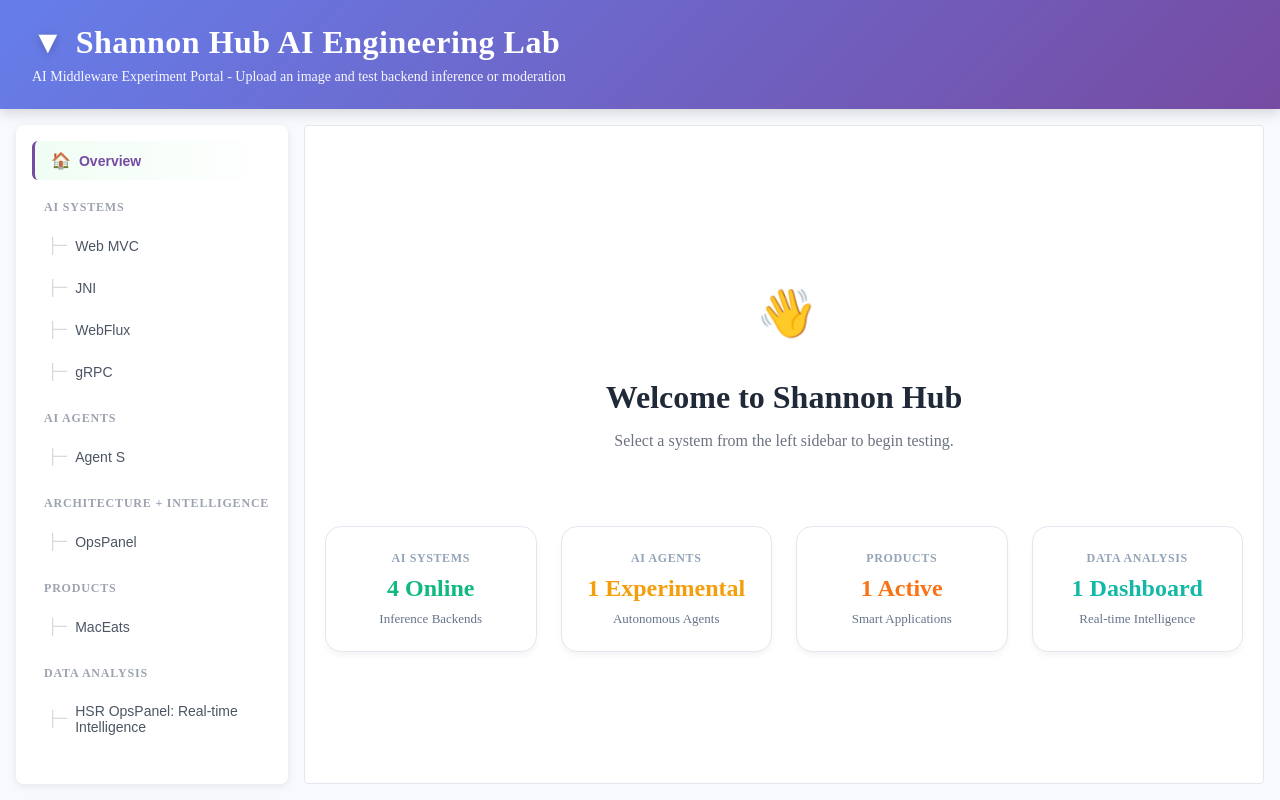
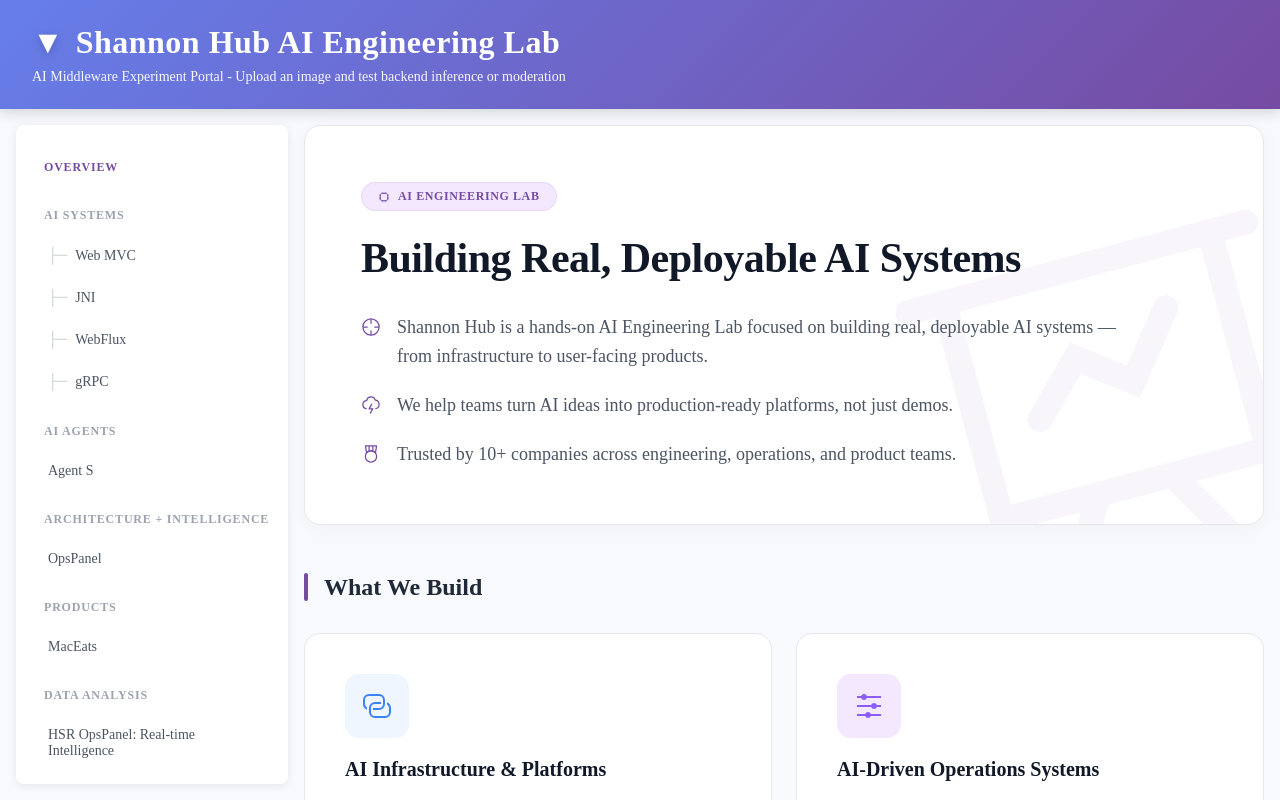
Before and after one commit to EvanZhao119/ai-middleware-frontend, a Vue app: page /ai-lab/portal in a window 1280 px wide. Built offline with nearby package versions, Linux system fonts and the light colour scheme.

Commit message:
AI Lab Overview

```diff
--- a/src/components/portal/OverviewPanel.vue
+++ b/src/components/portal/OverviewPanel.vue
@@ -1,86 +1,296 @@
 <template>
-  <section class="overview-panel">
-    <el-card shadow="hover" class="overview-card">
-      <div class="welcome-header">
-        <span class="welcome-icon">👋</span>
-        <h2>Welcome to Shannon Hub</h2>
-        <p>Select a system from the left sidebar to begin testing.</p>
+  <div class="overview-content">
+    <section class="hero-section">
+      <div class="hero-card white-theme">
+        <div class="hero-text full-width">
+          <div class="badge-row">
+            <div class="logo-badge purple-accent">
+              <el-icon><Cpu /></el-icon> AI ENGINEERING LAB
+            </div>
+          </div>
+          <h1 class="hero-title dark-text">Building Real, Deployable AI Systems</h1>
+
+          <div class="desc-list">
+            <div class="desc-row">
+              <el-icon class="desc-icon purple-icon"><Aim /></el-icon>
+              <p class="hero-desc dark-text">
+                Shannon Hub is a hands-on AI Engineering Lab focused on building real, deployable AI systems — from infrastructure to user-facing products.
+              </p>
+            </div>
+            <div class="desc-row">
+              <el-icon class="desc-icon purple-icon"><Lightning /></el-icon>
+              <p class="hero-desc dark-text">
+                We help teams turn AI ideas into production-ready platforms, not just demos.
+              </p>
+            </div>
+            <div class="desc-row">
+              <el-icon class="desc-icon purple-icon"><Medal /></el-icon>
+              <p class="hero-desc dark-text">
+                Trusted by 10+ companies across engineering, operations, and product teams.
+              </p>
+            </div>
+          </div>
+        </div>
+
+        <div class="hero-decoration purple-faint">
+          <el-icon><DataLine /></el-icon>
+        </div>
+      </div>
+    </section>
+
+    <section class="section-container">
+      <div class="section-header">
+        <div class="header-line"></div>
+        <h2>What We Build</h2>
+      </div>
+      <div class="grid-2x2">
+        <el-card shadow="hover" class="feature-card">
+          <div class="card-icon blue-bg"><el-icon><Connection /></el-icon></div>
+          <h3>AI Infrastructure & Platforms</h3>
+          <p>Production-ready AI backends designed for enterprise systems, ensuring stability and scalability.</p>
+        </el-card>
+
+        <el-card shadow="hover" class="feature-card">
+          <div class="card-icon purple-bg"><el-icon><Operation /></el-icon></div>
+          <h3>AI-Driven Operations Systems</h3>
+          <p>AI-powered tools and middleware that automate complex workflows and operational decisions.</p>
+        </el-card>
+
+        <el-card shadow="hover" class="feature-card">
+          <div class="card-icon orange-bg"><el-icon><Box /></el-icon></div>
+          <h3>Productize & Localize Solutions</h3>
+          <p>Turning raw AI capabilities into tangible products tailored for small teams and specific markets.</p>
+        </el-card>
+
+        <el-card shadow="hover" class="feature-card">
+          <div class="card-icon teal-bg"><el-icon><PieChart /></el-icon></div>
+          <h3>Data Intelligence & Dashboards</h3>
+          <p>Unified analytics interfaces that visualize complex data streams and turn data into action.</p>
+        </el-card>
+      </div>
+    </section>
+
+    <section class="section-container">
+      <div class="section-header">
+        <div class="header-line"></div>
+        <h2>How We Build</h2>
+      </div>
+      <div class="grid-1x3">
+        <div class="process-card">
+          <div class="process-icon-wrapper"><el-icon><OfficeBuilding /></el-icon></div>
+          <h4>Production-Grade Architecture</h4>
+          <p>System-level AI design focused on robustness, not just prototyping.</p>
+        </div>
+
+        <div class="process-card">
+          <div class="process-icon-wrapper"><el-icon><Coffee /></el-icon></div>
+          <h4>Java-Based AI Platforms</h4>
+          <p>Reactive, high-performance, and scalable backend systems.</p>
+        </div>
+
+        <div class="process-card">
+          <div class="process-icon-wrapper"><el-icon><Switch /></el-icon></div>
+          <h4>Enterprise Integration</h4>
+          <p>Seamless integration of LLMs, microservices, and complex data pipelines.</p>
+        </div>
+      </div>
+    </section>
+
+    <section class="section-container">
+      <div class="section-header">
+        <div class="header-line"></div>
+        <h2>Who We Work With & Impact</h2>
       </div>
 
-      <div class="system-status-grid">
-        <div class="status-item">
-          <div class="status-label">AI Systems</div>
-          <div class="status-value success">4 Online</div>
-          <div class="status-desc">Inference Backends</div>
+      <div class="grid-1x3">
+        <div class="process-card impact-card-theme">
+          <div class="impact-header-row">
+            <el-icon class="impact-icon-sm color-purple"><TrendCharts /></el-icon>
+            <h4>Startups</h4>
+          </div>
+          <p>Supported 10 teams and industries.</p>
         </div>
 
-        <div class="status-item">
-          <div class="status-label">AI Agents</div>
-          <div class="status-value warning">1 Experimental</div>
-          <div class="status-desc">Autonomous Agents</div>
+        <div class="process-card impact-card-theme">
+          <div class="impact-header-row">
+            <el-icon class="impact-icon-sm color-blue"><Shop /></el-icon>
+            <h4>Small & Medium-Sized Businesses</h4>
+          </div>
+          <p>Reduced manual workload through AI automation.</p>
         </div>
 
-        <div class="status-item">
-          <div class="status-label">Products</div>
-          <div class="status-value food">1 Active</div>
-          <div class="status-desc">Smart Applications</div>
-        </div>
-
-        <div class="status-item">
-          <div class="status-label">Data Analysis</div>
-          <div class="status-value teal">1 Dashboard</div>
-          <div class="status-desc">Real-time Intelligence</div>
+        <div class="process-card impact-card-theme">
+          <div class="impact-header-row">
+            <el-icon class="impact-icon-sm color-teal"><Tools /></el-icon>
+            <h4>Engineering Teams</h4>
+          </div>
+          <p>Scalable, maintainable AI systems.</p>
         </div>
       </div>
-    </el-card>
-  </section>
+    </section>
+
+    <div class="bottom-spacer"></div>
+  </div>
 </template>
 
+<script setup>
+import {
+  Cpu, DataLine,
+  Connection, Operation, Box, PieChart,
+  OfficeBuilding, Coffee, Switch,
+  TrendCharts, Shop, Tools,
+  Aim, Lightning, Medal
+} from "@element-plus/icons-vue";
+</script>
+
 <style scoped>
-.overview-panel { flex: 1; display: flex; flex-direction: column; }
-.overview-card { height: 100%; }
-.overview-card :deep(.el-card__body) {
+/* Main Layout */
+.overview-content {
   display: flex;
   flex-direction: column;
-  align-items: center;
-  justify-content: center;
-  height: 100%;
-  gap: 40px;
-}
-.welcome-header { text-align: center; margin-bottom: 20px; }
-.welcome-icon { font-size: 48px; display: block; margin-bottom: 16px; animation: wave 2s infinite; transform-origin: 70% 70%; }
-.welcome-header h2 { font-size: 32px; color: #1f2937; margin-bottom: 12px; }
-.welcome-header p { color: #6b7280; font-size: 16px; }
-
-@keyframes wave {
-  0% { transform: rotate( 0.0deg) }
-  10% { transform: rotate(14.0deg) }
-  20% { transform: rotate(-8.0deg) }
-  30% { transform: rotate(14.0deg) }
-  40% { transform: rotate(-4.0deg) }
-  50% { transform: rotate(10.0deg) }
-  60% { transform: rotate( 0.0deg) }
-  100% { transform: rotate( 0.0deg) }
+  gap: 48px;
+  width: 100%;
+  max-width: 1800px;
+  margin: 0 auto;
+  padding-bottom: 160px;
+  box-sizing: border-box;
 }
 
-.system-status-grid { display: grid; grid-template-columns: repeat(4, 1fr); gap: 24px; width: 100%; max-width: 1000px; }
-.status-item {
-  background: #ffffff; padding: 24px 16px; border-radius: 16px; text-align: center; border: 1px solid #e2e8f0;
-  box-shadow: 0 4px 6px -1px rgba(0, 0, 0, 0.05); transition: transform 0.2s, box-shadow 0.2s;
-  display: flex; flex-direction: column; justify-content: center; align-items: center; gap: 8px;
+.bottom-spacer { width: 100%; height: 160px; flex-shrink: 0; }
+
+/* =========================================
+   1. Hero Section (White Theme)
+   ========================================= */
+.hero-section { width: 100%; }
+
+.hero-card.white-theme {
+  background: white; /* Changed from Gradient to White */
+  border: 1px solid #e5e7eb; /* Subtle border */
+  border-radius: 16px;
+  padding: 56px;
+  position: relative;
+  overflow: hidden;
+  box-shadow: 0 4px 20px rgba(0, 0, 0, 0.03); /* Softer shadow */
+  display: flex;
+  align-items: center;
+  justify-content: flex-start;
 }
-.status-item:hover { transform: translateY(-4px); box-shadow: 0 10px 15px -3px rgba(0, 0, 0, 0.1); }
-.status-label { font-size: 12px; font-weight: 700; color: #94a3b8; text-transform: uppercase; letter-spacing: 0.05em; }
-.status-value { font-size: 24px; font-weight: 800; color: #334155; line-height: 1.2; }
-.status-desc { font-size: 13px; color: #64748b; font-weight: 500; }
 
-.status-value.success { color: #10b981; }
-.status-value.warning { color: #f59e0b; }
-.status-value.purple { color: #8b5cf6; }
-.status-value.food { color: #f97316; }
-.status-value.teal { color: #14b8a6; }
+.hero-text.full-width {
+  position: relative;
+  z-index: 2;
+  flex: 1;
+  width: 100%;
+  max-width: 100%;
+  padding-right: 40px;
+}
 
-@media (max-width: 1000px) {
-  .system-status-grid { grid-template-columns: repeat(2, 1fr); }
+.badge-row { margin-bottom: 24px; }
+
+/* Updated Badge Style for White Background */
+.logo-badge.purple-accent {
+  display: inline-flex;
+  align-items: center;
+  gap: 8px;
+  background: #f3e8ff; /* Light purple bg */
+  color: #764ba2;      /* Purple text */
+  padding: 6px 16px;
+  border-radius: 30px;
+  font-size: 12px;
+  font-weight: 700;
+  letter-spacing: 0.05em;
+  border: 1px solid rgba(118, 75, 162, 0.1);
 }
+
+.hero-title.dark-text {
+  font-size: 42px;
+  font-weight: 800;
+  color: #111827; /* Dark text */
+  margin: 0 0 32px 0;
+  line-height: 1.1;
+  letter-spacing: -0.5px;
+}
+
+/* Description List Styles */
+.desc-list {
+  display: flex;
+  flex-direction: column;
+  gap: 20px;
+  max-width: 95%;
+}
+
+.desc-row {
+  display: flex;
+  align-items: flex-start;
+  gap: 16px;
+}
+
+.desc-icon.purple-icon {
+  font-size: 20px;
+  color: #764ba2; /* Changed from Gold to Purple to match brand */
+  margin-top: 4px;
+  flex-shrink: 0;
+}
+
+.hero-desc.dark-text {
+  font-size: 18px;
+  line-height: 1.6;
+  color: #4b5563; /* Greyish dark text */
+  margin: 0;
+}
+
+/* Decorative Icon - Faint Purple */
+.hero-decoration.purple-faint {
+  position: absolute;
+  right: -50px;
+  bottom: -80px;
+  opacity: 0.05; /* Very subtle */
+  transform: rotate(-15deg);
+  pointer-events: none;
+}
+.hero-decoration.purple-faint .el-icon {
+  font-size: 400px;
+  color: #764ba2;
+}
+
+/* =========================================
+   Common Section Styles (Unchanged)
+   ========================================= */
+.section-container { display: flex; flex-direction: column; gap: 32px; }
+.section-header { display: flex; align-items: center; gap: 16px; }
+.header-line { width: 4px; height: 28px; background: #764ba2; border-radius: 2px; }
+.section-header h2 { font-size: 24px; font-weight: 700; color: #1f2937; margin: 0; }
+
+/* Grid 2x2 */
+.grid-2x2 { display: grid; grid-template-columns: repeat(2, 1fr); gap: 24px; }
+.feature-card { border: 1px solid #e5e7eb; border-radius: 16px; transition: all 0.3s cubic-bezier(0.25, 0.8, 0.25, 1); height: 100%; }
+.feature-card:hover { transform: translateY(-4px); box-shadow: 0 12px 24px rgba(0, 0, 0, 0.08); border-color: #d1d5db; }
+.feature-card :deep(.el-card__body) { padding: 40px; display: flex; flex-direction: column; align-items: flex-start; gap: 20px; }
+.card-icon { width: 64px; height: 64px; border-radius: 14px; display: flex; align-items: center; justify-content: center; font-size: 32px; }
+.blue-bg { background: #eff6ff; color: #3b82f6; }
+.purple-bg { background: #f3e8ff; color: #8b5cf6; }
+.orange-bg { background: #fff7ed; color: #f97316; }
+.teal-bg { background: #f0fdfa; color: #14b8a6; }
+.feature-card h3 { font-size: 20px; font-weight: 700; color: #111827; margin: 0; }
+.feature-card p { font-size: 15px; color: #6b7280; line-height: 1.6; margin: 0; }
+
+/* Grid 1x3 */
+.grid-1x3 { display: grid; grid-template-columns: repeat(3, 1fr); gap: 24px; }
+.process-card { background: white; padding: 40px; border-radius: 16px; border: 1px solid #e5e7eb; box-shadow: 0 2px 4px rgba(0,0,0,0.02); transition: all 0.3s ease; display: flex; flex-direction: column; justify-content: flex-start; }
+.process-card:hover { border-color: #764ba2; box-shadow: 0 8px 16px rgba(118, 75, 162, 0.12); }
+.process-icon-wrapper { font-size: 28px; color: #764ba2; background: #f3e8ff; width: 56px; height: 56px; border-radius: 12px; display: flex; align-items: center; justify-content: center; margin-bottom: 20px; }
+.process-card h4 { font-size: 18px; font-weight: 700; color: #374151; margin: 0 0 10px 0; }
+.process-card p { font-size: 15px; color: #6b7280; line-height: 1.6; margin: 0; }
+
+/* Impact Styles */
+.impact-card-theme { background: #f9fafb; border-color: #f3f4f6; }
+.impact-card-theme:hover { background: white; border-color: #764ba2; }
+.impact-header-row { display: flex; align-items: center; gap: 12px; margin-bottom: 12px; }
+.impact-icon-sm { font-size: 22px; }
+.color-purple { color: #8b5cf6; }
+.color-blue { color: #3b82f6; }
+.color-teal { color: #14b8a6; }
+
+@media (max-width: 1200px) { .hero-text.full-width { max-width: 100%; } }
+@media (max-width: 1000px) { .grid-2x2, .grid-1x3 { grid-template-columns: 1fr; } }
 </style>
--- a/src/components/portal/PortalSidebar.vue
+++ b/src/components/portal/PortalSidebar.vue
@@ -2,19 +2,30 @@
   <aside class="navigation-sidebar">
     <nav class="nav-list">
       <template v-for="(item, index) in navStructure" :key="index">
+
         <div v-if="item.type === 'header'" class="nav-category-header">
           {{ item.label }}
         </div>
 
         <button
           v-else
-          :class="['nav-item', { active: activeNav === item.id }]"
+          :class="[
+            'nav-item',
+            { 'active': activeNav === item.id },
+            { 'overview-style': item.id === 'overview' }
+          ]"
           @click="$emit('select', item.id)"
         >
-          <span class="nav-icon" v-if="item.id === 'overview'">🏠</span>
-          <span class="nav-indent" v-else>├─</span>
-          {{ item.label }}
+          <span
+            v-if="item.id !== 'overview' && ['web-mvc', 'jni', 'web-flux', 'grpc'].includes(item.id)"
+            class="nav-indent"
+          >
+            ├─
+          </span>
+
+          <span class="nav-label">{{ item.label }}</span>
         </button>
+
       </template>
     </nav>
   </aside>
@@ -39,15 +50,89 @@
   flex-direction: column;
   overflow-y: auto;
 }
+
 .nav-list { display: flex; flex-direction: column; gap: 4px; }
-.nav-category-header { font-size: 12px; font-weight: 700; color: #9ca3af; text-transform: uppercase; margin: 16px 0 8px 12px; letter-spacing: 0.8px; }
+
+/* =========================================
+   1. Header 样式 (基准样式)
+   ========================================= */
+.nav-category-header {
+  font-size: 12px;
+  font-weight: 700;
+  color: #9ca3af; /* 浅灰色 */
+  text-transform: uppercase;
+  letter-spacing: 0.8px;
+  margin: 16px 0 8px 12px; /* 关键定位：左边距 12px */
+  line-height: 20px;
+  user-select: none;
+}
+
+/* =========================================
+   2. 普通导航项样式 (Web MVC 等)
+   ========================================= */
 .nav-item {
-  width: 100%; padding: 10px 16px; border: none; border-radius: 6px; background: transparent; color: #4b5563;
-  font-size: 14px; font-weight: 500; cursor: pointer; transition: all 0.2s ease; text-align: left;
-  display: flex; align-items: center; gap: 8px;
+  width: 100%;
+  padding: 10px 16px;
+  border: none;
+  border-radius: 6px;
+  background: transparent;
+  color: #4b5563;
+  font-size: 14px;
+  font-weight: 500;
+  cursor: pointer;
+  text-align: left;
+  display: flex;
+  align-items: center;
+  gap: 8px;
+  font-family: inherit; /* 防止 button 字体不一致 */
 }
+
+/* 普通项悬停和选中效果 */
+.nav-item:not(.overview-style):hover {
+  background: #f3f4f6;
+  color: #111827;
+}
+.nav-item:not(.overview-style).active {
+  background: linear-gradient(90deg, #f0fdf4 0%, #ffffff 100%);
+  color: #764ba2;
+  font-weight: 600;
+  border-left: 3px solid #764ba2;
+}
+
+/* =========================================
+   3. Overview 特殊样式 (伪装成 Header)
+   ========================================= */
+.nav-item.overview-style {
+  /* --- 字体特征复制 Header --- */
+  font-size: 12px;
+  font-weight: 700;
+  color: #9ca3af;
+  text-transform: uppercase;
+  letter-spacing: 0.8px;
+  line-height: 20px;
+
+  /* --- 布局特征复制 Header --- */
+  padding: 0;             /* 移除按钮内边距 */
+  margin: 16px 0 8px 12px; /* 与 Header 保持完全一致的外边距 */
+  background: transparent !important; /* 强制无背景 */
+  border: none;
+  height: auto;
+
+  /* --- 交互微调 --- */
+  cursor: pointer;
+}
+
+/* Overview 悬停反馈 (仅文字变色，不加背景) */
+.nav-item.overview-style:hover {
+  color: #6b7280; /* 稍微变深一点，提示可点击 */
+}
+
+/* Overview 选中状态 (文字变品牌色) */
+.nav-item.overview-style.active {
+  color: #764ba2;
+}
+
+/* 缩进符号样式 */
 .nav-indent { color: #d1d5db; font-family: monospace; font-size: 16px; }
-.nav-icon { font-size: 16px; }
-.nav-item:hover { background: #f3f4f6; color: #111827; }
-.nav-item.active { background: linear-gradient(90deg, #f0fdf4 0%, #ffffff 100%); color: #764ba2; font-weight: 600; border-left: 3px solid #764ba2; }
+.nav-label { flex: 1; }
 </style>
--- a/src/views/ExperimentPortal.vue
+++ b/src/views/ExperimentPortal.vue
@@ -80,9 +80,12 @@
 .portal-main {
   flex: 1;
   display: flex;
-  gap: 16px; /* Sidebar 和 内容 之间的间距 */
+  gap: 16px;
   padding: 16px;
-  overflow: hidden;
+  /* CHANGED: Allow vertical scrolling for the main content area */
+  overflow-y: auto;
+  /* Optional: Smooth scrolling */
+  scroll-behavior: smooth;
   width: 100%;
   box-sizing: border-box;
 }
```
